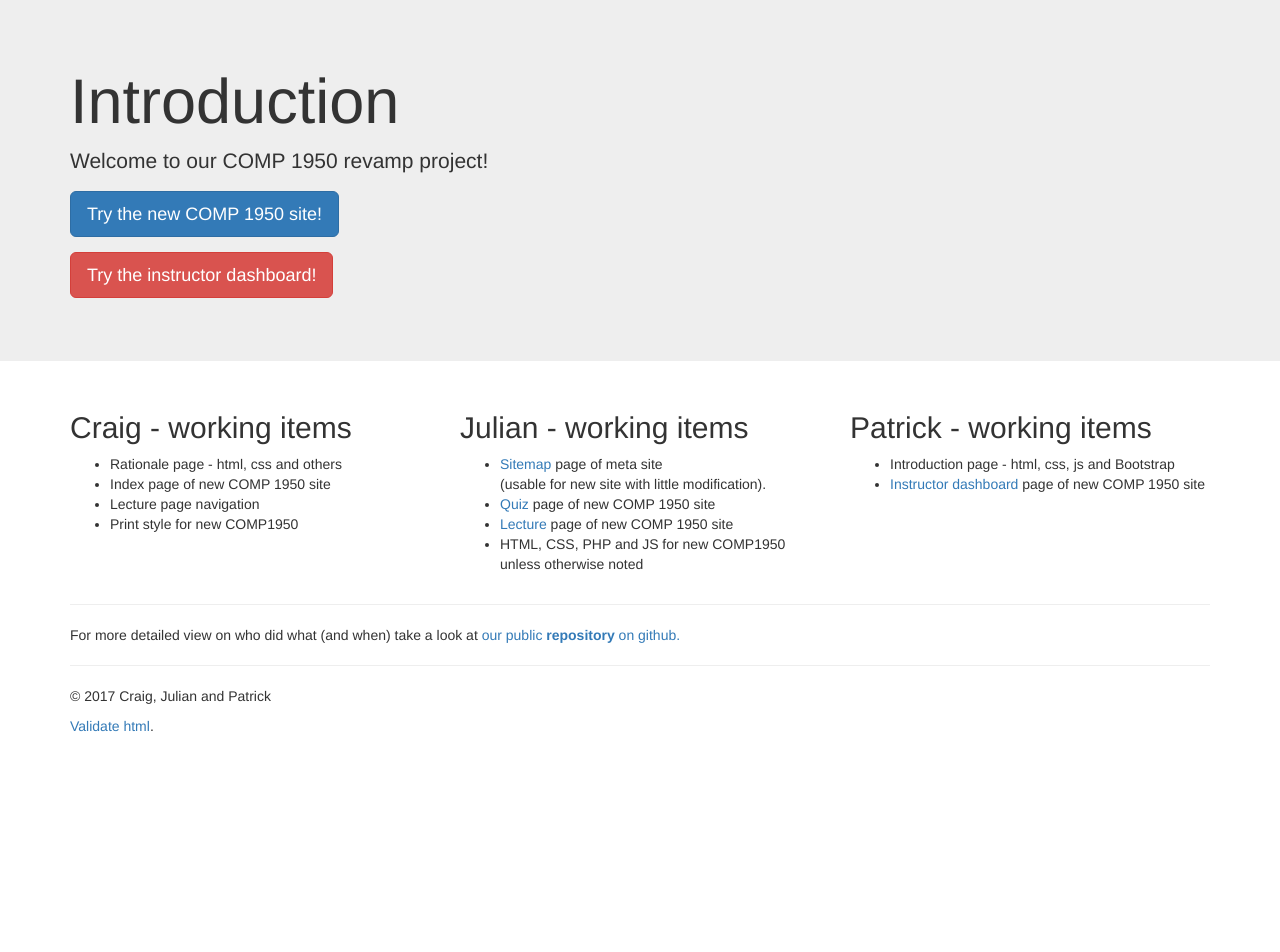
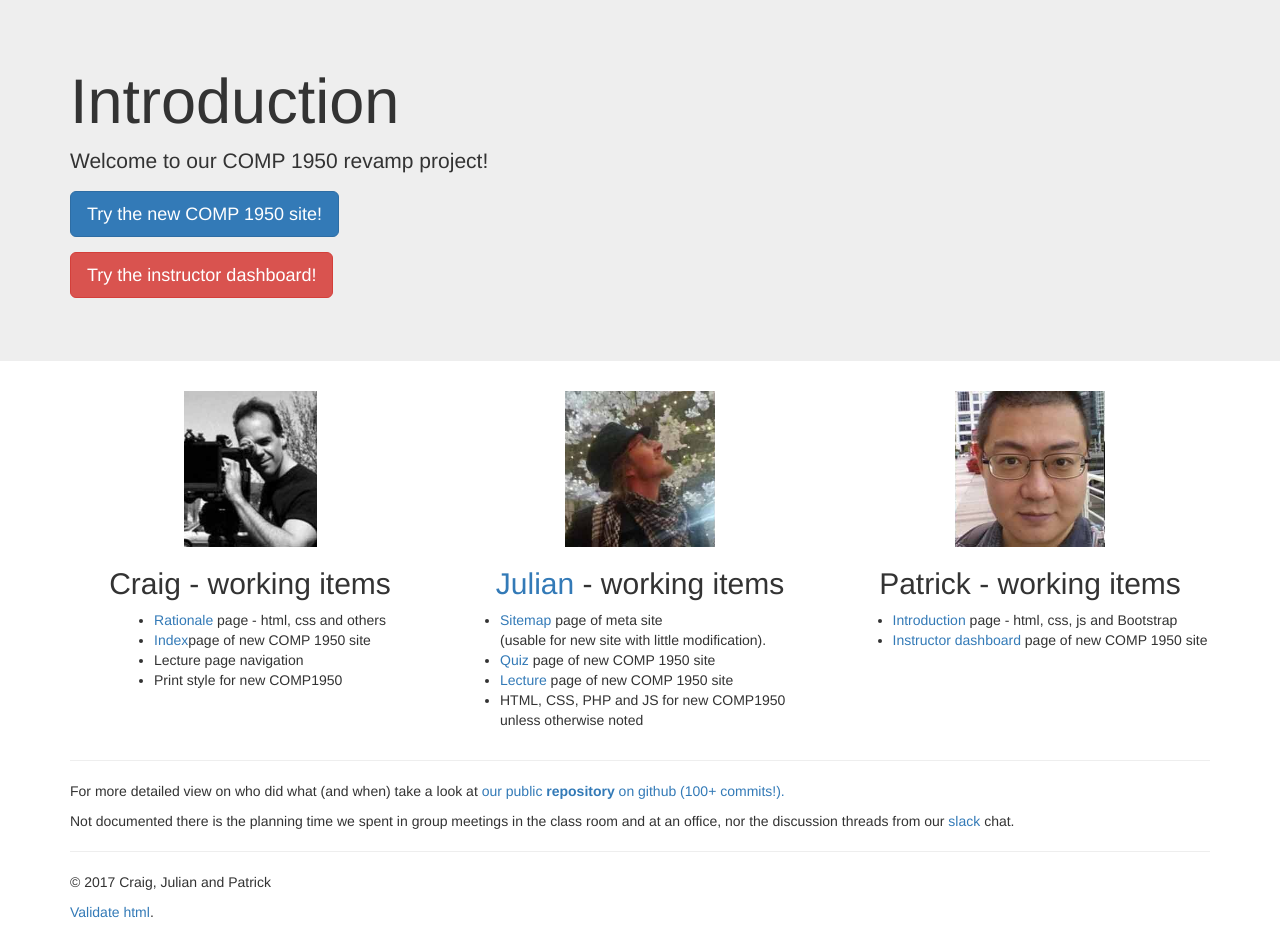
Before and after one commit to patrick-zhang/comp1950finalproject, a PHP site: page / in a window 1280 px wide. Shown: the part 51-1003 px from the top of the page. Before the commit the page ends 783 px from the top, so only its background shows below. Run offline with PHP 8.4, Linux system fonts and the light colour scheme; some libraries are stand-ins or nearby versions.

Commit message:
added image sprite and links to meta index

```diff
--- a/css/styles.css
+++ b/css/styles.css
@@ -12,3 +12,9 @@ body {
 .navbar span.navbar-brand {
 	color: white;
 }
+
+.final-intro .col-md-4{
+	display: flex;
+	flex-flow: column;
+	align-items: center;
+}
--- a/index.html
+++ b/index.html
@@ -19,7 +19,7 @@
     <script src="js/scripts.js"></script>
   </head>
 
-  <body>
+  <body class="final-intro">
 
     <nav class="navbar navbar-inverse navbar-fixed-top">
       <div class="container">
@@ -64,16 +64,18 @@
       <!-- Example row of columns -->
       <div class="row">
         <div class="col-md-4">
+		  <img src="./css/sprite.jpg" alt="Craig" style="width:133px; height: 156px; object-fit: cover; object-position: -308px;">
           <h2>Craig - working items</h2>
           <ul>
-            <li>Rationale page - html, css and others</li>
-            <li>Index page of new COMP 1950 site</li>
+            <li><a href="rationale.html">Rationale</a> page - html, css and others</li>
+            <li><a href="./comp1950/">Index</a>page of new COMP 1950 site</li>
             <li>Lecture page navigation</li>
             <li>Print style for new COMP1950</li>
           </ul>
         </div>
         <div class="col-md-4">
-          <h2>Julian - working items</h2>
+			<img src="./css/sprite.jpg" alt="Julian" style="width:150px; height: 156px; object-fit: cover; object-position: 0px;">
+          <h2><a href="http://julix.ca">Julian</a> - working items</h2>
           <ul>
             <li><a href="./sitemap/">Sitemap</a> page of meta site <br> (usable for new site with little modification).</li>
             <li><a href="comp1950/quiz08/">Quiz</a> page of new COMP 1950 site</li>
@@ -82,16 +84,18 @@
           </ul>
        </div>
         <div class="col-md-4">
+			<img src="./css/sprite.jpg" alt="Patrick" style="width:150px; height: 156px; object-fit: cover; object-position: -150px;">
           <h2>Patrick - working items</h2>
           <ul>
-            <li>Introduction page - html, css, js and Bootstrap</li>
+            <li><a href="#">Introduction</a> page - html, css, js and Bootstrap</li>
             <li><a href="./dashboard/">Instructor dashboard</a> page of new COMP 1950 site</li>
           </ul>
         </div>
       </div>
 	  <hr>
 
-	  <p>For more detailed view on who did what (and when) take a look at <a href="https://github.com/patrick-zhang/comp1950finalproject">our public <strong>repository</strong> on github.</a></p>
+	  <p>For more detailed view on who did what (and when) take a look at <a href="https://github.com/patrick-zhang/comp1950finalproject">our public <strong>repository</strong> on github (100+ commits!).</a></p>
+	  <p>Not documented there is the planning time we spent in group meetings in the class room and at an office, nor the discussion threads from our <a href="https://c1950.slack.com">slack</a> chat.</p>
 
       <hr>
 
```
Also changed, not shown: css/sprite.jpg (added).
